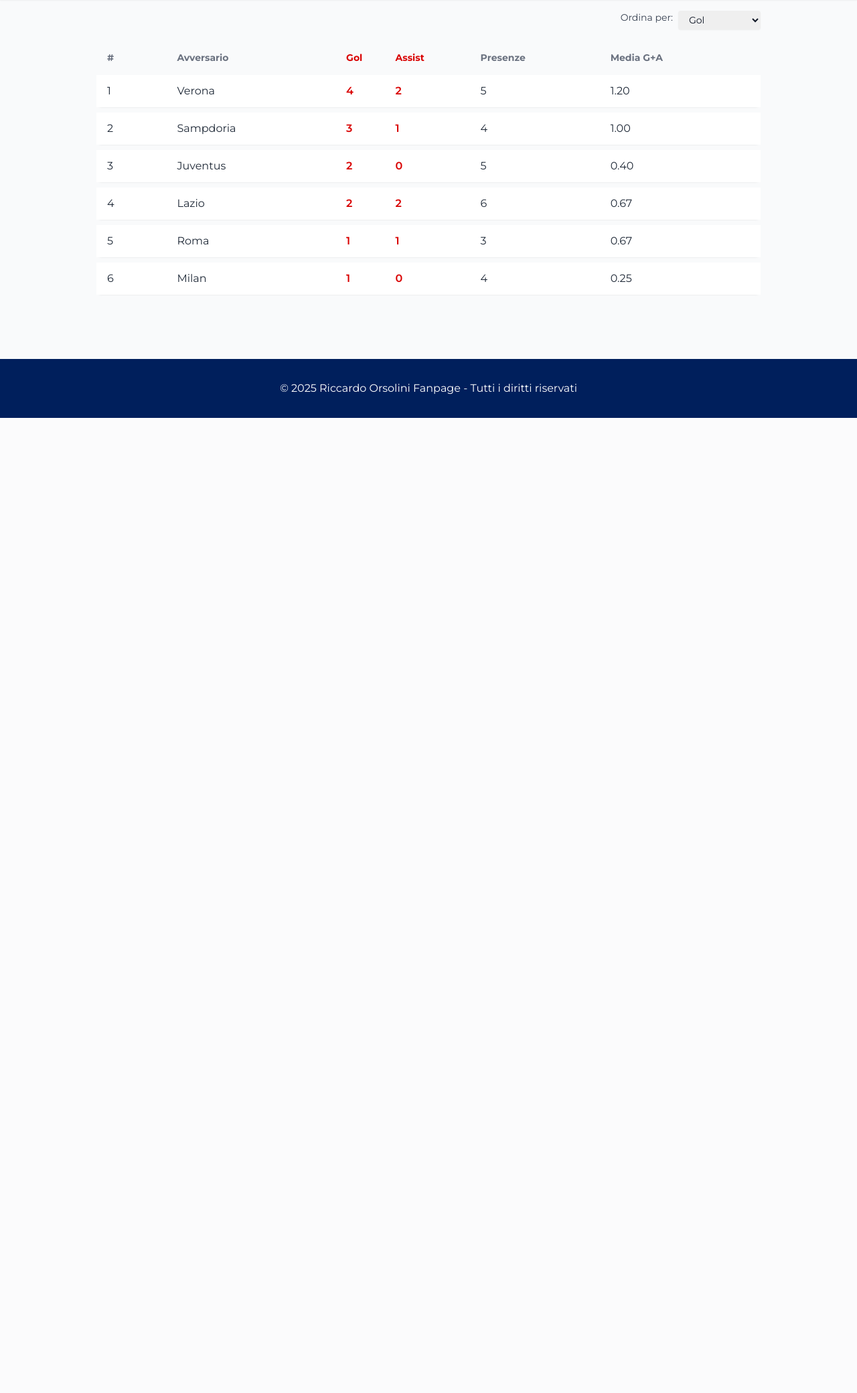
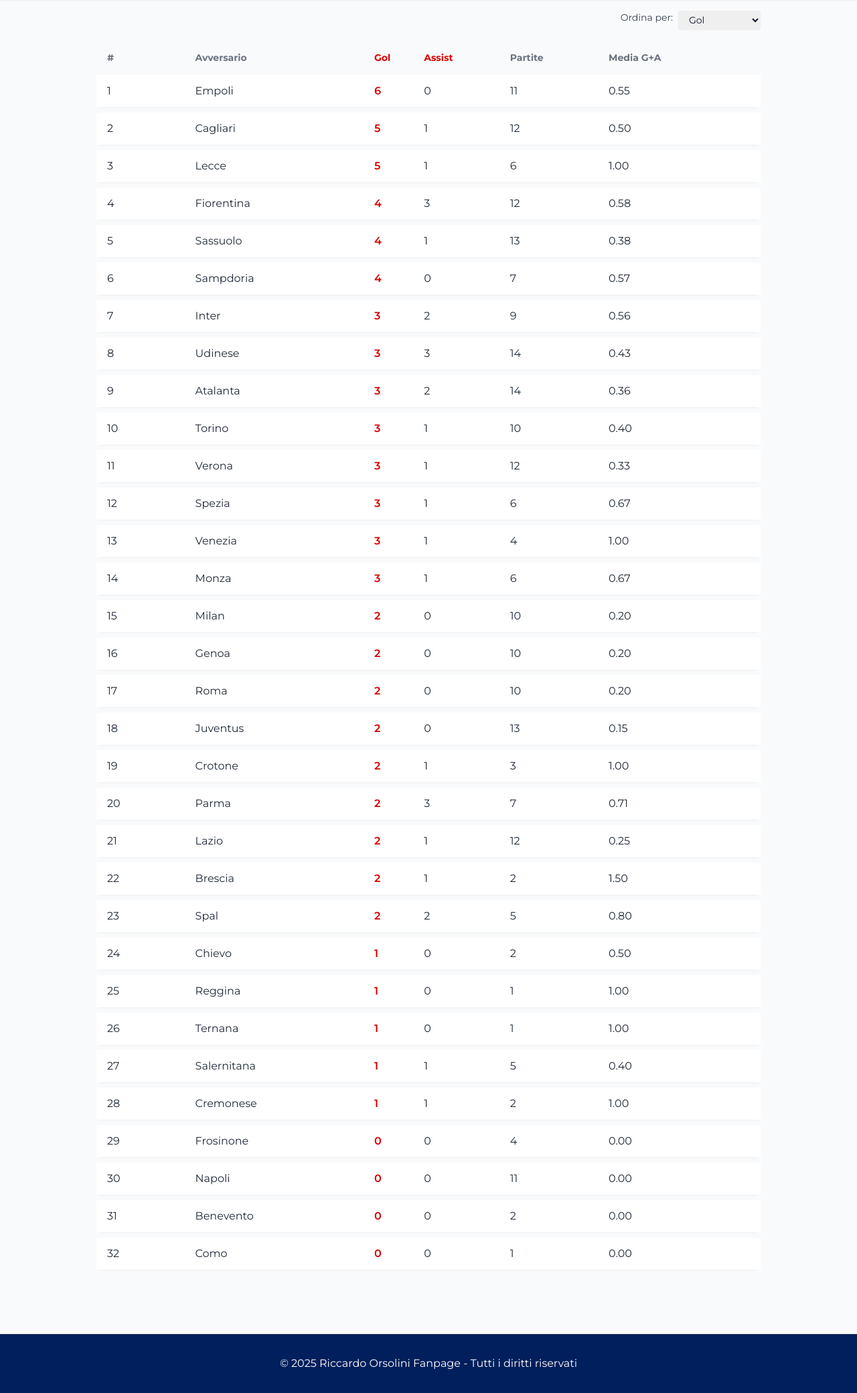
Before and after one commit to FutBolo/riccardo.orsolini.app, a Flask app: page /avversari-preferiti in a window 1280 px wide. Shown: the part 220-2300 px from the top of the page at 67% size. Before the commit the page ends 844 px from the top, so only its background shows below. Run offline with Flask 3, Linux system fonts and the light colour scheme; some libraries are stand-ins or nearby versions.

Commit message:
Add files via upload

```diff
--- a/templates/avversari-preferiti.html
+++ b/templates/avversari-preferiti.html
@@ -56,7 +56,7 @@
             <th>Avversario</th>
             <th class="text-[#d90000]">Gol</th>
             <th class="text-[#d90000]">Assist</th>
-            <th>Presenze</th>
+            <th>Partite</th>
             <th>Media G+A</th>
           </tr>
         </thead>
@@ -75,12 +75,38 @@
   <!-- Script JS -->
   <script>
     const data = [
-      { opponent: 'Verona', goals: 4, assists: 2, apps: 5 },
-      { opponent: 'Sampdoria', goals: 3, assists: 1, apps: 4 },
-      { opponent: 'Juventus', goals: 2, assists: 0, apps: 5 },
-      { opponent: 'Roma', goals: 1, assists: 1, apps: 3 },
-      { opponent: 'Lazio', goals: 2, assists: 2, apps: 6 },
-      { opponent: 'Milan', goals: 1, assists: 0, apps: 4 }
+      { opponent: 'Fiorentina', goals: 4, assists: 3, apps: 12 },
+      { opponent: 'Milan', goals: 2, assists: 0, apps: 10 },
+      { opponent: 'Inter', goals: 3, assists: 2, apps: 9 },
+      { opponent: 'Sassuolo', goals: 4, assists: 1, apps: 13 },
+      { opponent: 'Genoa', goals: 2, assists: 0, apps: 10 },
+      { opponent: 'Roma', goals: 2, assists: 0, apps: 10 },
+      { opponent: 'Sampdoria', goals: 4, assists: 0, apps: 7 },
+      { opponent: 'Cagliari', goals: 5, assists: 1, apps: 12 },
+      { opponent: 'Udinese', goals: 3, assists: 3, apps: 14 },
+      { opponent: 'Frosinone', goals: 0, assists: 0, apps: 4 },
+      { opponent: 'Juventus', goals: 2, assists: 0, apps: 13 },
+      { opponent: 'Atalanta', goals: 3, assists: 2, apps: 14 },
+      { opponent: 'Torino', goals: 3, assists: 1, apps: 10 },
+      { opponent: 'Chievo', goals: 1, assists: 0, apps: 2 },
+      { opponent: 'Crotone', goals: 2, assists: 1, apps: 3 },
+      { opponent: 'Empoli', goals: 6, assists: 0, apps: 11 },
+      { opponent: 'Parma', goals: 2, assists: 3, apps: 7 },
+      { opponent: 'Lazio', goals: 2, assists: 1, apps: 12 },
+      { opponent: 'Napoli', goals: 0, assists: 0, apps: 11 },
+      { opponent: 'Verona', goals: 3, assists: 1, apps: 12 },
+      { opponent: 'Brescia', goals: 2, assists: 1, apps: 2 },
+      { opponent: 'Lecce', goals: 5, assists: 1, apps: 6 },
+      { opponent: 'Benevento', goals: 0, assists: 0, apps: 2 },
+      { opponent: 'Reggina', goals: 1, assists: 0, apps: 1 },
+      { opponent: 'Spezia', goals: 3, assists: 1, apps: 6 },
+      { opponent: 'Ternana', goals: 1, assists: 0, apps: 1 },
+      { opponent: 'Salernitana', goals: 1, assists: 1, apps: 5 },
+      { opponent: 'Venezia', goals: 3, assists: 1, apps: 4 },
+      { opponent: 'Monza', goals: 3, assists: 1, apps: 6 },
+      { opponent: 'Cremonese', goals: 1, assists: 1, apps: 2 },
+      { opponent: 'Como', goals: 0, assists: 0, apps: 1 },
+      { opponent: 'Spal', goals: 2, assists: 2, apps: 5 }
     ];
 
     function renderTable(sortBy = 'goals') {
@@ -108,7 +134,7 @@
             <td class="px-4 py-3">${idx + 1}</td>
             <td>${row.opponent}</td>
             <td class="text-[#d90000] font-semibold">${row.goals}</td>
-            <td class="text-[#d90000] font-semibold">${row.assists}</td>
+            <td>${row.assists}</td>
             <td>${row.apps}</td>
             <td>${avg}</td>
           </tr>`;
```
